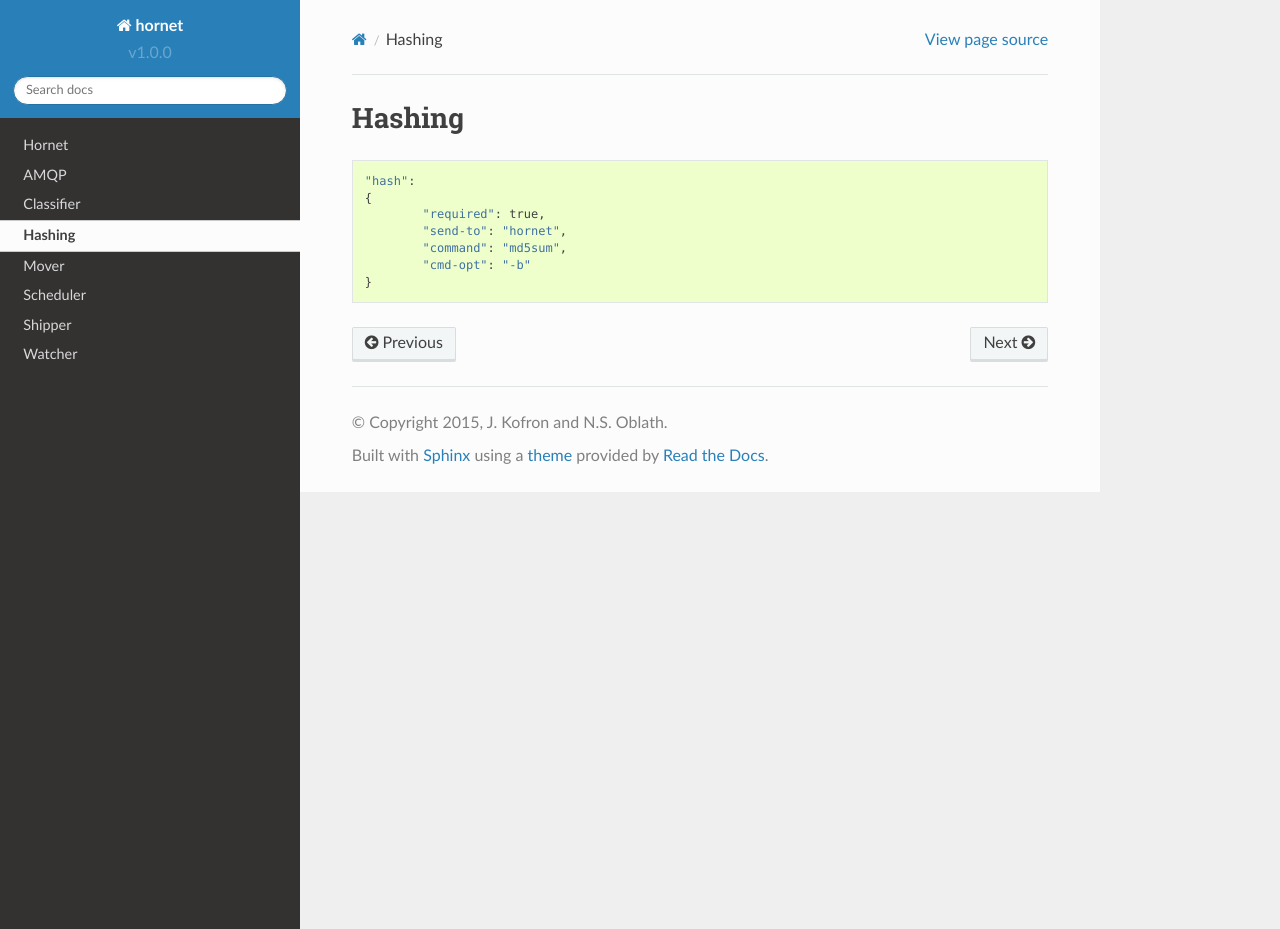
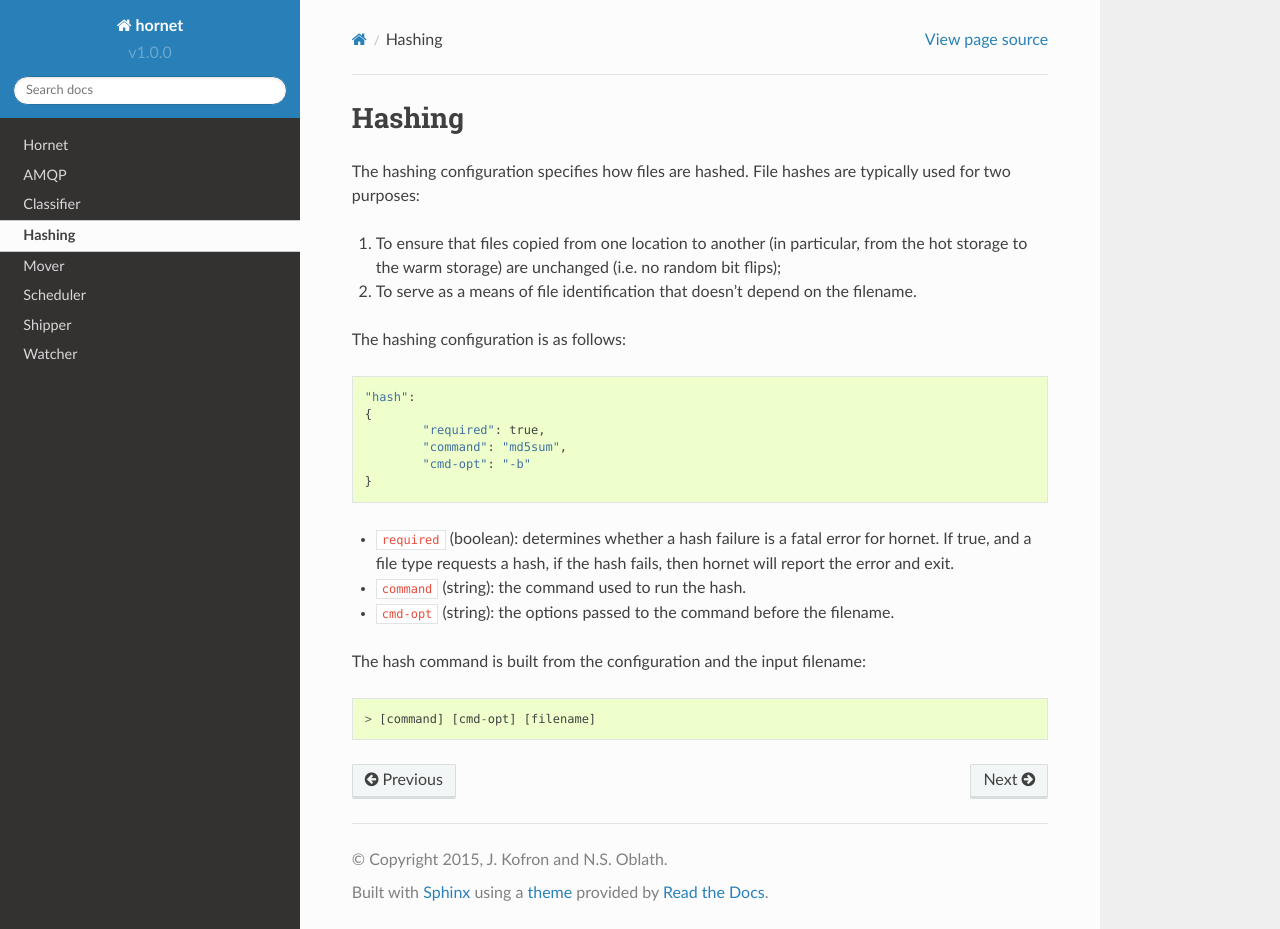
Before and after one commit to project8/hornet, a Sphinx documentation site: the page built from documentation/hash.rst, in a window 1280 px wide and 929 px high. Built offline with Sphinx 7.4.7 and the Read the Docs theme 2.0.0, drawn with Linux system fonts in a browser that asks for light colours.

Commit message:
Updated the hashing documentation

```diff
--- a/documentation/hash.rst
+++ b/documentation/hash.rst
@@ -1,12 +1,25 @@
 Hashing
 =======
 
-::
+The hashing configuration specifies how files are hashed.  File hashes are typically used for two purposes:
+
+1. To ensure that files copied from one location to another (in particular, from the hot storage to the warm storage) are unchanged (i.e. no random bit flips);
+
+2. To serve as a means of file identification that doesn't depend on the filename.
+
+The hashing configuration is as follows::
 
 	"hash":
 	{
 		"required": true,
-		"send-to": "hornet",
 		"command": "md5sum",
 		"cmd-opt": "-b"
 	}
+
+* ``required`` (boolean): determines whether a hash failure is a fatal error for hornet.  If true, and a file type requests a hash, if the hash fails, then hornet will report the error and exit.
+* ``command`` (string): the command used to run the hash.
+* ``cmd-opt`` (string): the options passed to the command before the filename.
+
+The hash command is built from the configuration and the input filename::
+
+	> [command] [cmd-opt] [filename]
```
